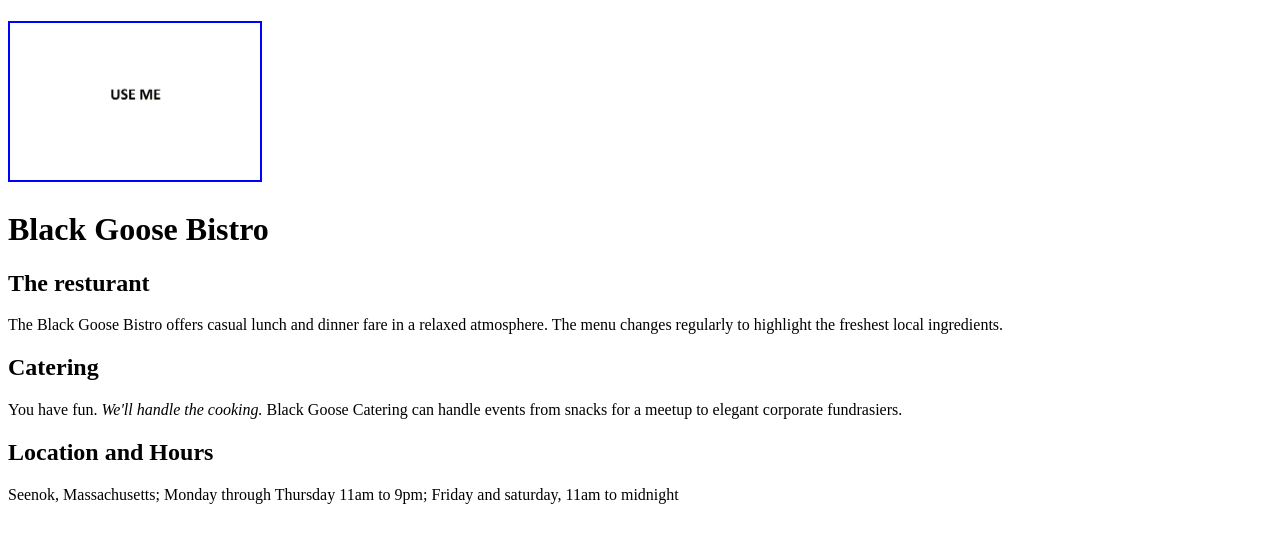
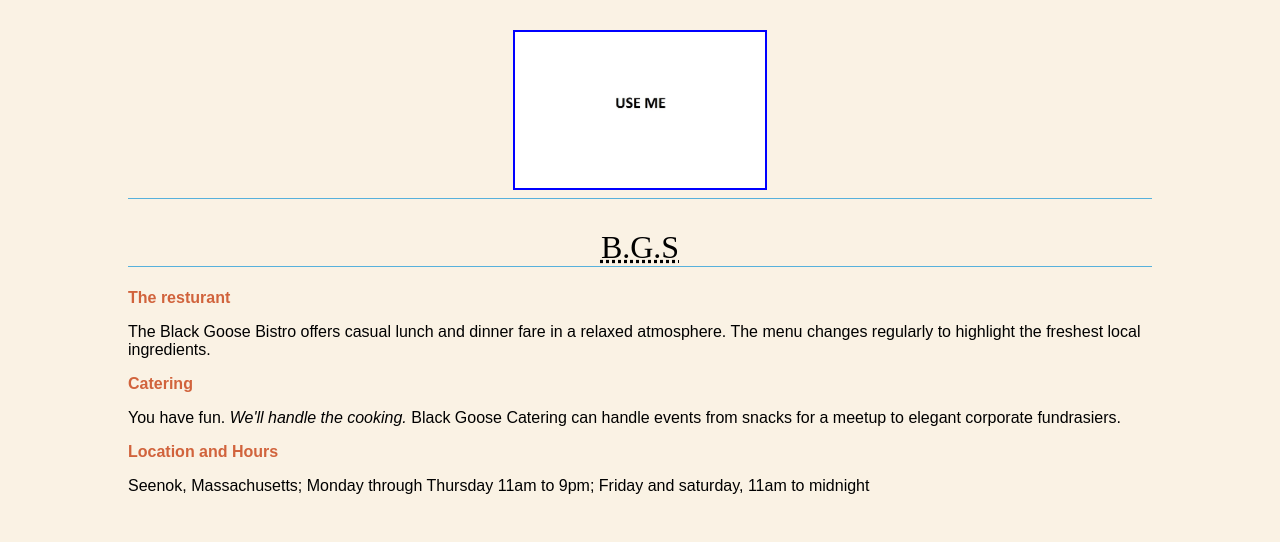
Before and after one commit to Camoscript/offline-html, a plain HTML site: page Bistro/index.htm in a window 1280 px wide. Drawn offline with Linux system fonts and the light colour scheme.

Commit message:
modified the html and css, training continues

```diff
--- a/Bistro/index.htm
+++ b/Bistro/index.htm
@@ -10,7 +10,7 @@
 
   <body>
     <h1><img src="img/Untitled.jpg" id="logo" width="250px" alt="logo" /></h1>
-    <h1>Black Goose Bistro</h1>
+    <h1><abbr title="Black Goose Bistro">B.G.S</abbr></h1>
 
     <h2>The resturant</h2>
     <p>
--- a/Bistro/style.css
+++ b/Bistro/style.css
@@ -1,3 +1,21 @@
-#logo{
-    border: 2px solid blue;
+#logo {
+  border: 2px solid blue;
 }
+body {
+  margin: 0 10%;
+  font-family: sans-serif;
+  background-color: #faf2e4;
+}
+
+h1 {
+  text-align: center;
+  font-family: serif;
+  font-weight: normal;
+  text-transform: uppercase;
+  border-bottom: 1px solid #57b1dc;
+  margin-top: 30px;
+}
+h2 {
+  color: #d1633c;
+  font-size: 1em;
+}
```
